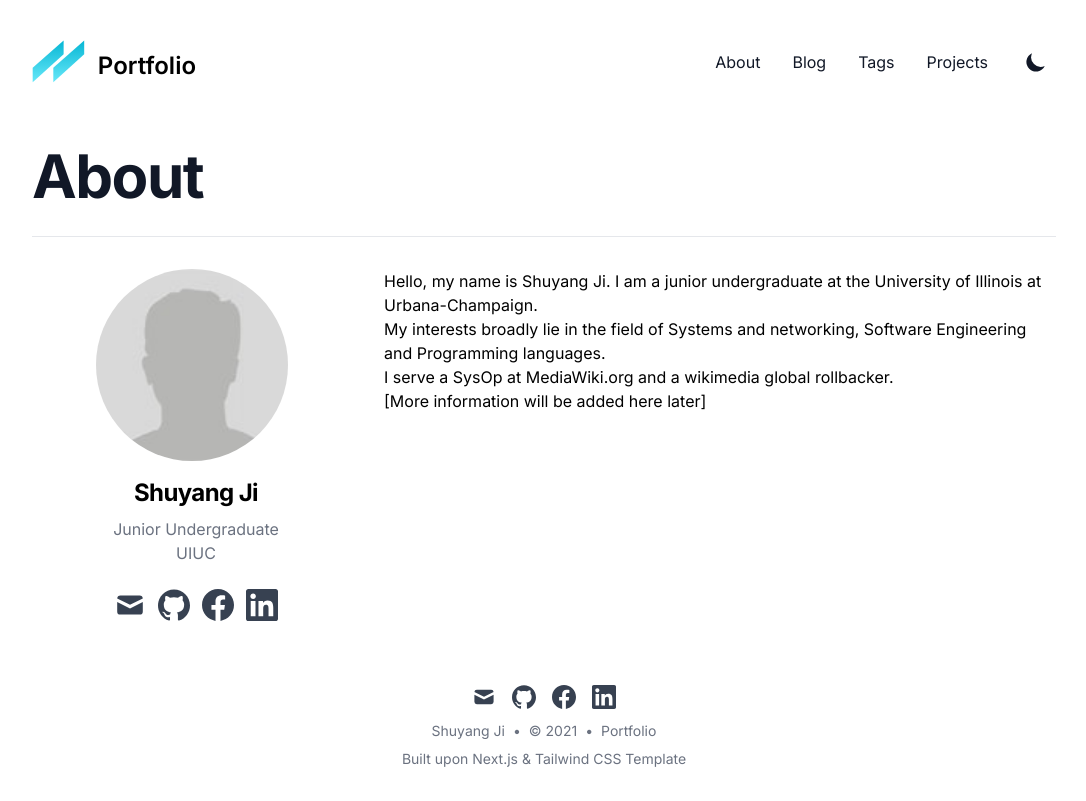
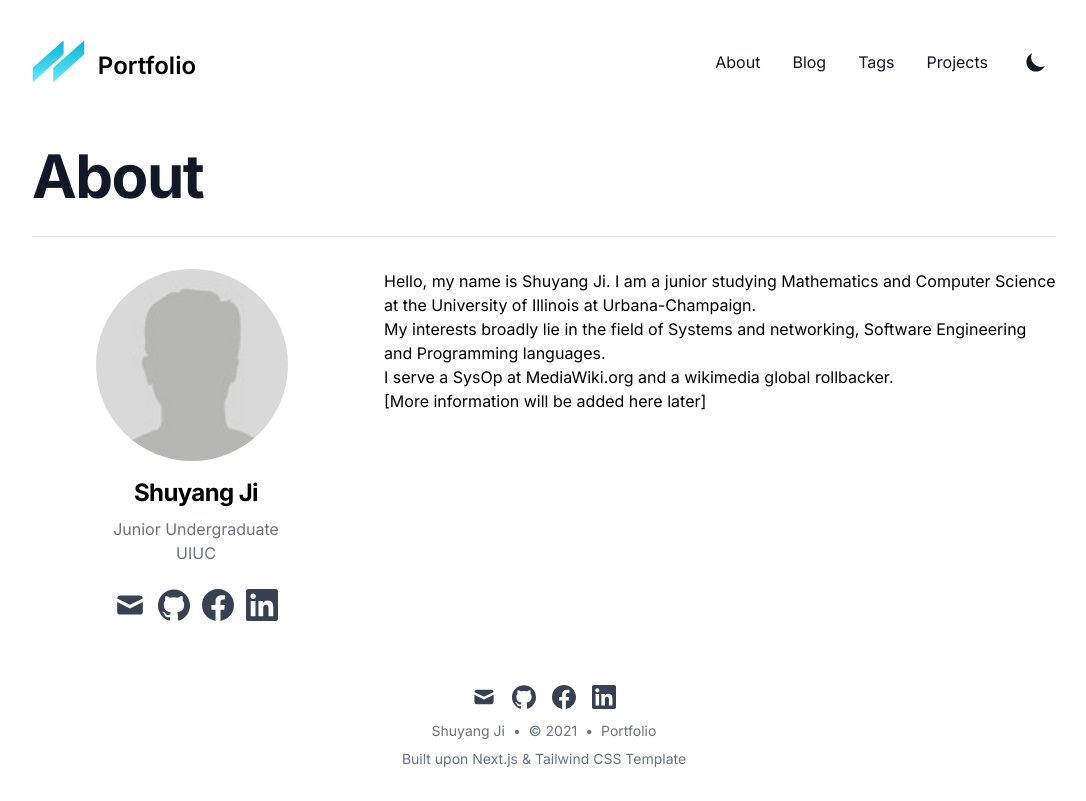
Before and after one commit to 94rain/portfolio, a Next.js app: page /about in a window 1280 px wide. Shown: the whole page, without its empty margins (96-1182 px from the left). Built offline with nearby package versions, Linux system fonts and the light colour scheme; what @tailwindcss/typography would draw is missing.

Commit message:
update intro

```diff
--- a/pages/about.js
+++ b/pages/about.js
@@ -35,7 +35,7 @@ export default function About() {
           </div>
           <div className="pt-8 pb-8 prose dark:prose-dark max-w-none xl:col-span-2">
             <p>
-             Hello, my name is Shuyang Ji. I am a junior undergraduate at the University of
+             Hello, my name is Shuyang Ji. I am a junior studying Mathematics and Computer Science at the University of
               Illinois at Urbana-Champaign.
             </p>
             <p>
--- a/pages/index.js
+++ b/pages/index.js
@@ -48,7 +48,7 @@ export default function Home({ posts }) {
           </div>
           <div className="pt-8 pb-8 prose dark:prose-dark max-w-none xl:col-span-2">
             <p>
-              Hello, my name is Shuyang Ji. I am a junior undergraduate at the University of
+              Hello, my name is Shuyang Ji. I am a junior studying Mathematics and Computer Science at the University of
               Illinois at Urbana-Champaign.
             </p>
             <p>
```
